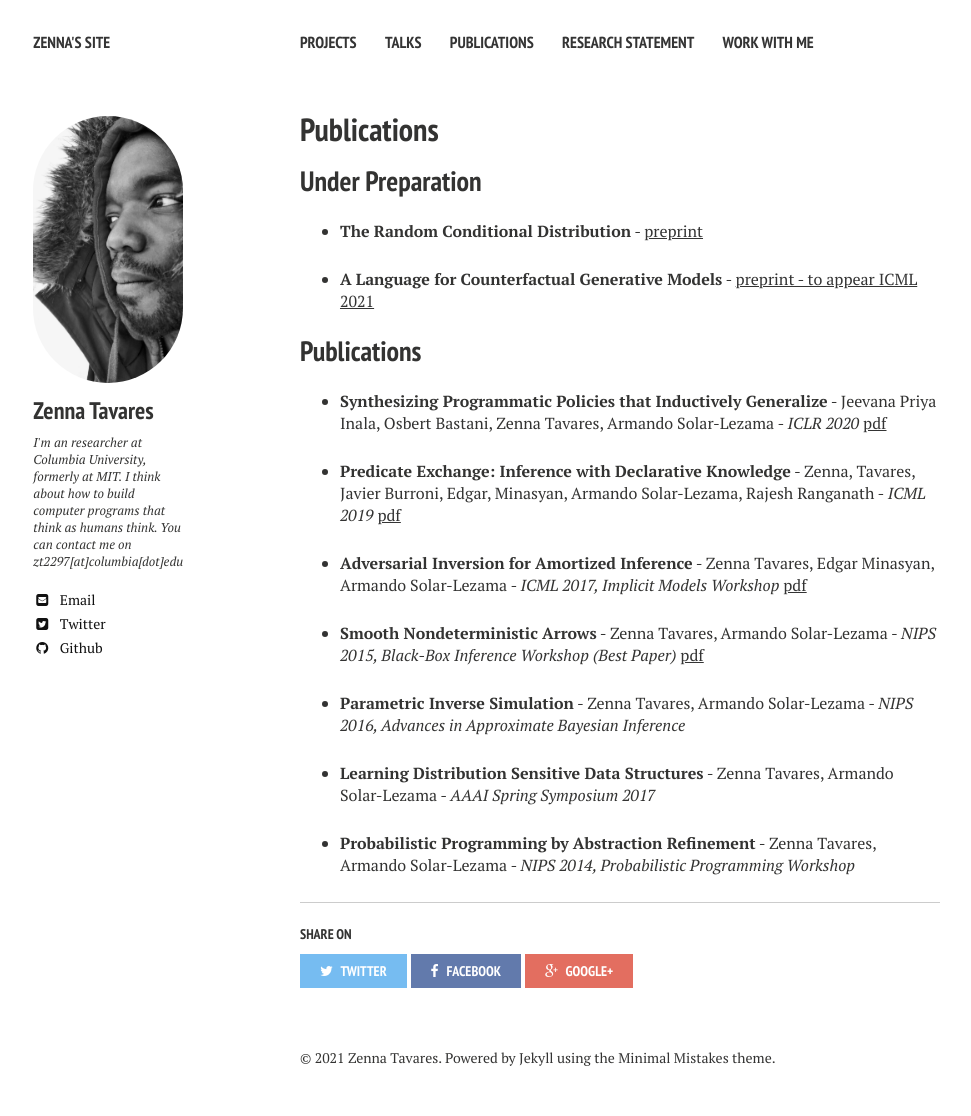
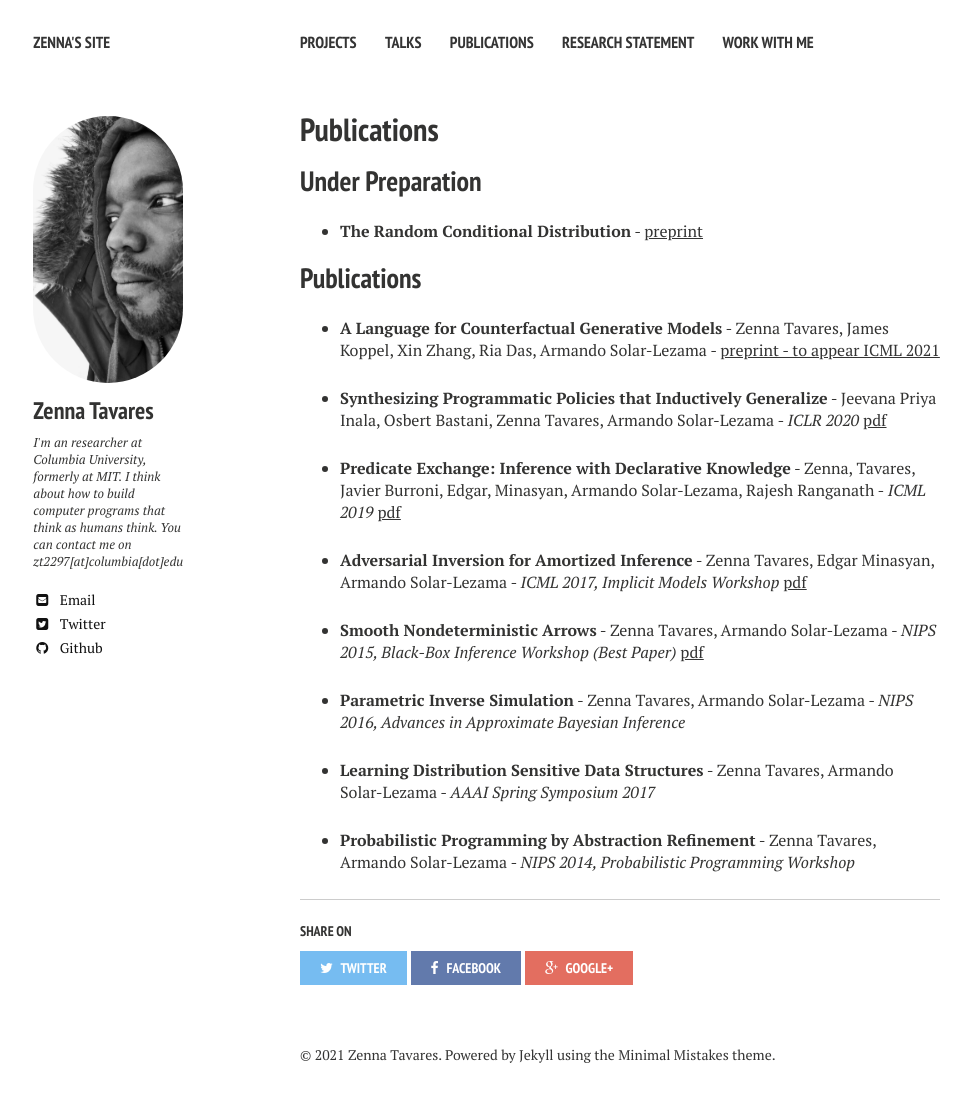
Before and after one commit to zenna/zenna.github.io, a Jekyll site: the page built from publications/index.md, in a window 1280 px wide. Shown: the whole page, without its empty margins (20-991 px from the left). Built offline with Jekyll 4.4.1, drawn with Linux system fonts in a browser that asks for light colours; nearby versions of some CDN libraries.

Commit message:
fix publication

```diff
--- a/publications/index.md
+++ b/publications/index.md
@@ -9,9 +9,10 @@ comments: true
 
 - __The Random Conditional Distribution__ - [preprint](http://www.zenna.org/publications/rcd.pdf)
 
-- __A Language for Counterfactual Generative Models__ - [preprint - to appear ICML 2021](http://www.zenna.org/publications/causal.pdf)
 
 ## Publications
+- __A Language for Counterfactual Generative Models__ - Zenna Tavares, James Koppel, Xin Zhang, Ria Das, Armando Solar-Lezama - [preprint - to appear ICML 2021](http://www.zenna.org/publications/causal.pdf)
+
 - __Synthesizing Programmatic Policies that Inductively Generalize__ - Jeevana Priya Inala, Osbert Bastani, Zenna Tavares, Armando Solar-Lezama - *ICLR 2020* [pdf](https://openreview.net/pdf?id=S1l8oANFDH)
 
 - __Predicate Exchange: Inference with Declarative Knowledge__ - Zenna, Tavares, Javier Burroni, Edgar, Minasyan, Armando Solar-Lezama, Rajesh Ranganath - *ICML 2019* [pdf](http://proceedings.mlr.press/v97/tavares19a/tavares19a.pdf)
```
